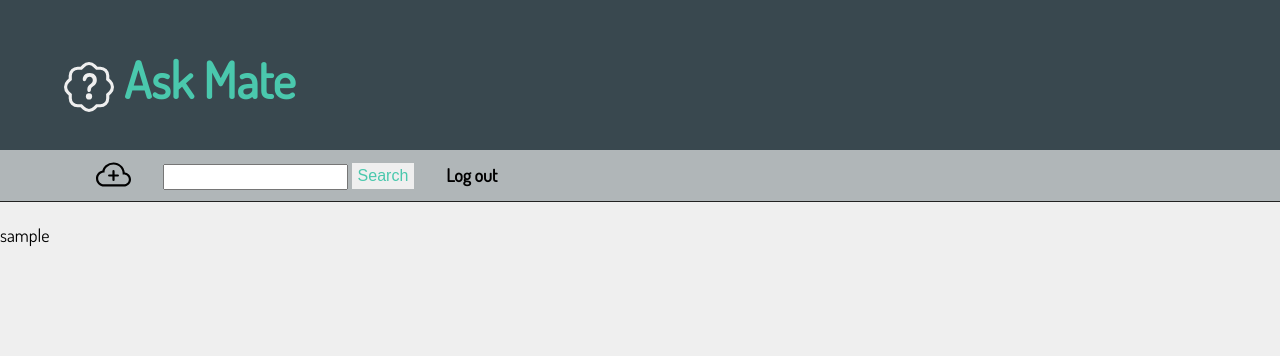
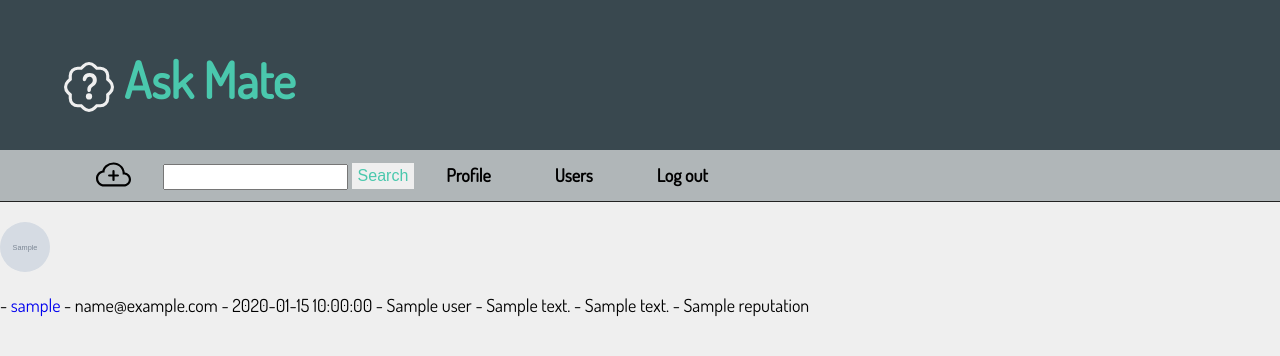
Before and after one commit to CodecoolGlobal/ask-mate-3-python-traumcode, a Flask app: page /users-list in a window 1280 px wide. Shown: the top 356 px of the page. Run offline with Flask 2, Linux system fonts and the light colour scheme; the visitor is signed in with stand-in values (Sample User, id 1); grey boxes marked "Sample" are stand-in pictures; a database or web service that is not in the repository returns one stand-in record (values such as "Sample title"); some libraries are stand-ins or nearby versions.

Commit message:
Added list users, gain/lose reputatin, user profile(50%)

```diff
--- a/database_users_manager.py
+++ b/database_users_manager.py
@@ -5,8 +5,8 @@ import database_common
 @database_common.connection_handler
 def add_user(cursor: RealDictCursor, user_obj):
     query = """
-    INSERT INTO users (username, email, password, image, registration_date)
-    VALUES (%s, %s, %s, %s, now()) RETURNING id;"""
+    INSERT INTO users (username, email, password, image, registration_date, reputation)
+    VALUES (%s, %s, %s, %s, now(),0) RETURNING id;"""
 
     cursor.execute(query, (user_obj['username'],
                            user_obj['email'],
@@ -27,22 +27,83 @@ def get_user_details(cursor: RealDictCursor, email):
 
 
 @database_common.connection_handler
-def get_all_users_details(cursor: RealDictCursor) -> list:
-    query = """
-    SELECT * FROM users"""
+def get_user_details_by_user_id(cursor: RealDictCursor, user_id):
+    query = f"""
+    SELECT u.id, u.username, u.registration_date, u.reputation,
+    count(distinct q.id) as asked_question,
+    count(distinct a.id) as answers,
+    count(distinct c.id) as comments
+    FROM users u
+    LEFT JOIN question q on u.id = q.user_id
+    LEFT JOIN answer a on u.id = a.user_id
+    LEFT JOIN comment c on u.id = c.user_id
+    WHERE u.id = {user_id}
+    GROUP BY u.id"""
 
     cursor.execute(query)
     return cursor.fetchall()
 
 
 @database_common.connection_handler
-def count_question_for_all_users(cursor: RealDictCursor) -> list:
+def get_all_users_details(cursor: RealDictCursor) -> list:
     query = """
-    SELECT users.username, users.email, users.image, users.registration_date,
-       count(q.user_id) as asked_question
-    FROM users
-    LEFT JOIN question q on users.id = q.user_id
-    GROUP BY users.username, users.email, users.image, users.registration_date """
+    SELECT u.id, u.username, u.email, u.image, u.registration_date, u.reputation,
+    count (distinct q.id) as question_asked, count(distinct a.id) as answers, count(distinct c.id) as comments
+    FROM users u
+    LEFT JOIN question q on u.id = q.user_id
+    LEFT JOIN answer a on u.id = a.user_id
+    LEFT JOIN comment c on u.id = c.user_id
+    GROUP BY u.id"""
 
     cursor.execute(query)
     return cursor.fetchall()
+
+
+@database_common.connection_handler
+def get_user_id_by_question_id(cursor: RealDictCursor, question_id):
+    query = f"""
+    SELECT user_id FROM question
+    WHERE id = {question_id}"""
+
+    cursor.execute(query)
+    id = cursor.fetchone()
+    return id['user_id']
+
+
+@database_common.connection_handler
+def get_user_id_by_answer_id(cursor: RealDictCursor, answer_id):
+    query = f"""
+    SELECT user_id FROM answer
+    WHERE id = {answer_id}"""
+
+    cursor.execute(query)
+    id = cursor.fetchone()
+    return id['user_id']
+
+
+@database_common.connection_handler
+def gain_lose_reputation_on_question(cursor: RealDictCursor, user_id, action):
+    if action == "up":
+        query = f"""
+        UPDATE users SET reputation = reputation + 5
+        WHERE id = '{user_id}'"""
+    else:
+        query = f"""
+        UPDATE users SET reputation = reputation - 2
+        WHERE id = '{user_id}'"""
+
+    cursor.execute(query)
+
+
+@database_common.connection_handler
+def gain_lose_reputation_on_answer(cursor: RealDictCursor, user_id, action):
+    if action == 'up':
+        query = f"""
+        UPDATE users SET reputation = reputation + 10
+        WHERE id = '{user_id}'"""
+    else:
+        query = f"""
+        UPDATE users SET reputation = reputation - 2
+        WHERE id = '{user_id}'"""
+
+    cursor.execute(query)
--- a/sample_data/askmatepart2-sample-data.sql
+++ b/sample_data/askmatepart2-sample-data.sql
@@ -26,7 +26,8 @@ CREATE TABLE users (
     email text,
     password text,
     image text,
-    registration_date timestamp without time zone
+    registration_date timestamp without time zone,
+    reputation integer
 );
 
 DROP TABLE IF EXISTS public.question;
@@ -116,7 +117,7 @@ ALTER TABLE ONLY question_tag
     ADD CONSTRAINT fk_tag_id FOREIGN KEY (tag_id) REFERENCES tag(id);
 
 
-INSERT INTO users VALUES (1, 'traumcode', 'silviu@gmail.com', '$2b$12$j/Ik06kwSIt9LYOJW53PieliSoy0NmQRdS6BZOU4a4aCUHDjO2gRi');
+INSERT INTO users VALUES (1, 'traumcode', 'silviu@gmail.com', '$2b$12$j/Ik06kwSIt9LYOJW53PieliSoy0NmQRdS6BZOU4a4aCUHDjO2gRi', '' , '2017-04-28 08:29:00', NULL);
 SELECT pg_catalog.setval('users_id_seq', 1, true);
 
 INSERT INTO question VALUES (0,1, '2017-04-28 08:29:00', 29, 7, 'How to make lists in Python?', 'I am totally new to this, any hints?', NULL);
--- a/server.py
+++ b/server.py
@@ -57,8 +57,14 @@ def login_forbidden(func):
 @login_required
 def show_users():
     all_users = database_users_manager.get_all_users_details()
-    questions = database_users_manager.count_question_for_all_users()
-    return render_template('users-list.html', all_users=all_users, questions=questions)
+    return render_template('users-list.html', all_users=all_users)
+
+
+@app.route("/user/<int:user_id>")
+@login_required
+def show_profile(user_id):
+    show_details = database_users_manager.get_user_details_by_user_id(user_id)
+    return render_template('show-profile.html', user_id=user_id, show_details=show_details)
 
 
 @app.route("/registration")
@@ -264,6 +270,7 @@ def delete_answer(answer_id):
 @login_required
 def vote_up_question(question_id):
     database_manager.vote_up_down_question(question_id, "up")
+    database_users_manager.gain_lose_reputation_on_question(database_users_manager.get_user_id_by_question_id(question_id), 'up')
     return redirect(request.referrer)
 
 
@@ -271,6 +278,7 @@ def vote_up_question(question_id):
 @login_required
 def vote_down_question(question_id):
     database_manager.vote_up_down_question(question_id, "down")
+    database_users_manager.gain_lose_reputation_on_question(database_users_manager.get_user_id_by_question_id(question_id), 'down')
     return redirect(request.referrer)
 
 
@@ -282,6 +290,7 @@ def vote_up_answer(answer_id):
     question_id = question_obj['question_id']
 
     database_manager.vote_up_down_answer(answer_id, "up")
+    database_users_manager.gain_lose_reputation_on_answer(database_users_manager.get_user_id_by_answer_id(answer_id), 'up')
 
     return redirect(url_for('display_question', question_id=question_id))
 
@@ -294,6 +303,7 @@ def vote_down_answer(answer_id):
     question_id = question_obj['question_id']
 
     database_manager.vote_up_down_answer(answer_id, "down")
+    database_users_manager.gain_lose_reputation_on_answer(database_users_manager.get_user_id_by_answer_id(answer_id), 'down')
 
     return redirect(url_for('display_question', question_id=question_id))
 
--- a/static/style.css
+++ b/static/style.css
@@ -381,3 +381,31 @@ figure {
     max-width: 1600px;
 
 }
+
+.avatar {
+    vertical-align: middle;
+    width: 50px;
+    height: 50px;
+    border-radius: 50%;
+}
+
+/* Color Theme Swatches in Hex */
+.Tema-colore-2-1-hex { color: #D99C9C; }
+.Tema-colore-2-2-hex { color: #D0D8DA; }
+.Tema-colore-2-3-hex { color: #F2F2F2; }
+.Tema-colore-2-4-hex { color: #596C73; }
+.Tema-colore-2-5-hex { color: #DDC3C1; }
+
+/* Color Theme Swatches in RGBA */
+.Tema-colore-2-1-rgba { color: rgba(217, 156, 156, 1); }
+.Tema-colore-2-2-rgba { color: rgba(208, 216, 218, 1); }
+.Tema-colore-2-3-rgba { color: rgba(242, 242, 242, 1); }
+.Tema-colore-2-4-rgba { color: rgba(89, 108, 115, 1); }
+.Tema-colore-2-5-rgba { color: rgba(221, 195, 193, 1); }
+
+/* Color Theme Swatches in HSLA */
+.Tema-colore-2-1-hsla { color: hsla(0, 44, 73, 1); }
+.Tema-colore-2-2-hsla { color: hsla(191, 11, 83, 1); }
+.Tema-colore-2-3-hsla { color: hsla(0, 0, 94, 1); }
+.Tema-colore-2-4-hsla { color: hsla(196, 12, 40, 1); }
+.Tema-colore-2-5-hsla { color: hsla(4, 29, 81, 1); }
--- a/templates/layout.html
+++ b/templates/layout.html
@@ -30,7 +30,9 @@
                 </form>
             </li>
             {% if 'id' in session %}
-            <li><a href="{{ url_for('logout') }}">Log out</a></li>
+                <li><a href="{{ url_for('show_profile', user_id=session['id']) }}">Profile</a></li>
+                <li><a href="{{ url_for('show_users') }}">Users</a></li>
+                <li><a href="{{ url_for('logout') }}">Log out</a></li>
             {% else %}
                 <li><a href="{{ url_for('login_page') }}">Log in</a></li>
                 <li><a href="{{ url_for('registration_page') }}">Sign up</a></li>
--- a/templates/users-list.html
+++ b/templates/users-list.html
@@ -7,6 +7,6 @@
 
 {% block body %}
     {% for user in all_users %}
-        {{ user.username }}
+        {% if user.image %}<figure><a href="{{ url_for('static', filename='images/' + user.image) }}" target="_blank"> <img class="avatar" alt="image from user" src="{{url_for('static', filename='images/' + user.image) }}" height="150"></a></figure>{% else %}<figure></figure>{% endif %} - <a href="{{ url_for('show_profile', user_id=user.id) }}">{{ user.username }}</a> - {{ user.email }} - {{ user.registration_date }} - {{ user.question_asked }} - {{ user.answers }} - {{ user.comments }} - {{ user.reputation }}<br>
     {% endfor %}
 {% endblock %}
```
Also changed, not shown: templates/show-profile.html (added, +19 -0 lines), static/images/5925c9b9-6fea-4315-b020-565c76ce89a0Screenshot_from_2020-10-23_21-08-35.png (added), static/images/9f58806c-b96f-4a3b-b58b-96e202e09c9dScreenshot_from_2020-11-13_19-56-05.png (added).
